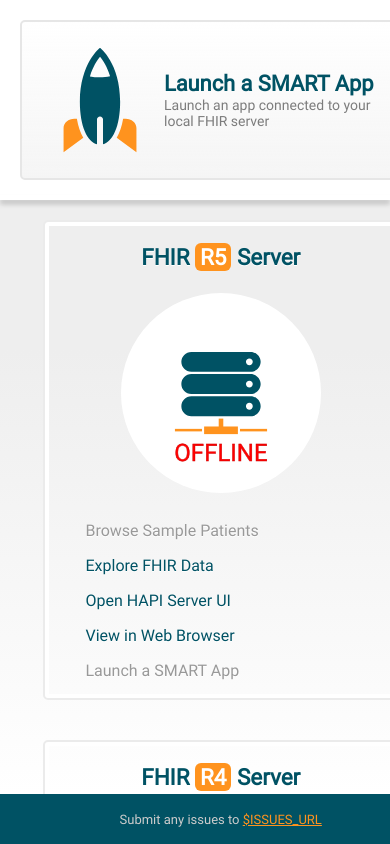
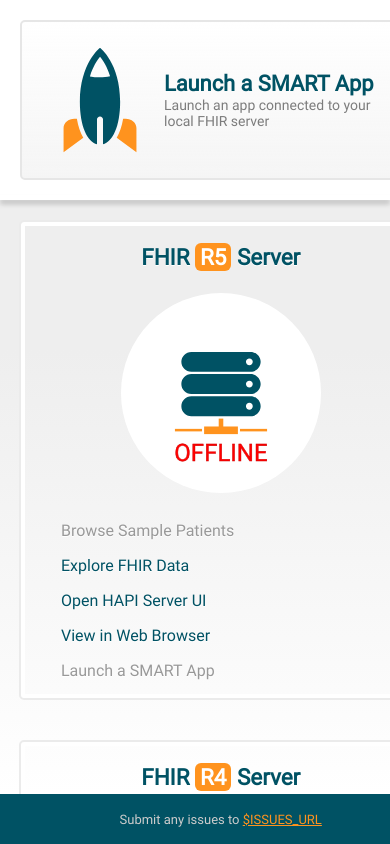
Before and after one commit to smart-on-fhir/smart-dev-sandbox, a plain HTML site: page www/template.html in a window 390 px wide. Drawn offline with Linux system fonts and the light colour scheme.

Commit message:
Styles and docs

```diff
--- a/www/style.css
+++ b/www/style.css
@@ -107,7 +107,7 @@
     flex           : 1 1 0px;
     background     : #EEE linear-gradient(#EEE 150px, #FFF);
     flex-wrap      : wrap;
-    justify-content: center;
+    justify-content: space-evenly;
     align-items    : center;
     overflow       : auto;
     -webkit-overflow-scrolling: touch;
@@ -121,12 +121,12 @@
 
 .server {
     display        : flex;
-    flex           : 0 1 300px;
+    flex           : 1 1 300px;
     flex-flow      : column;
     border         : 2px solid rgb(235, 235, 235);
     border-radius  : 5px;
     margin         : 20px 2vw;
-    min-width      : 280px;
+    min-width      : 250px;
     max-width      : 440px;
     padding-bottom : 10px;
     justify-content: center;
@@ -241,12 +241,14 @@
 
 @media (max-width: 1500px) {
     .server {
-        flex           : 0 0 29vw;
+        flex     : 0 0 25vw;
+        max-width: 25vw;
     }
 }
 
 @media (max-width: 640px) {
     .server {
-        flex           : 0 0 90vw;
+        flex     : 1 0 90vw;
+        max-width: 400px;
     }
 }
```
Also changed, not shown: README.md, screenshot.png (added).
